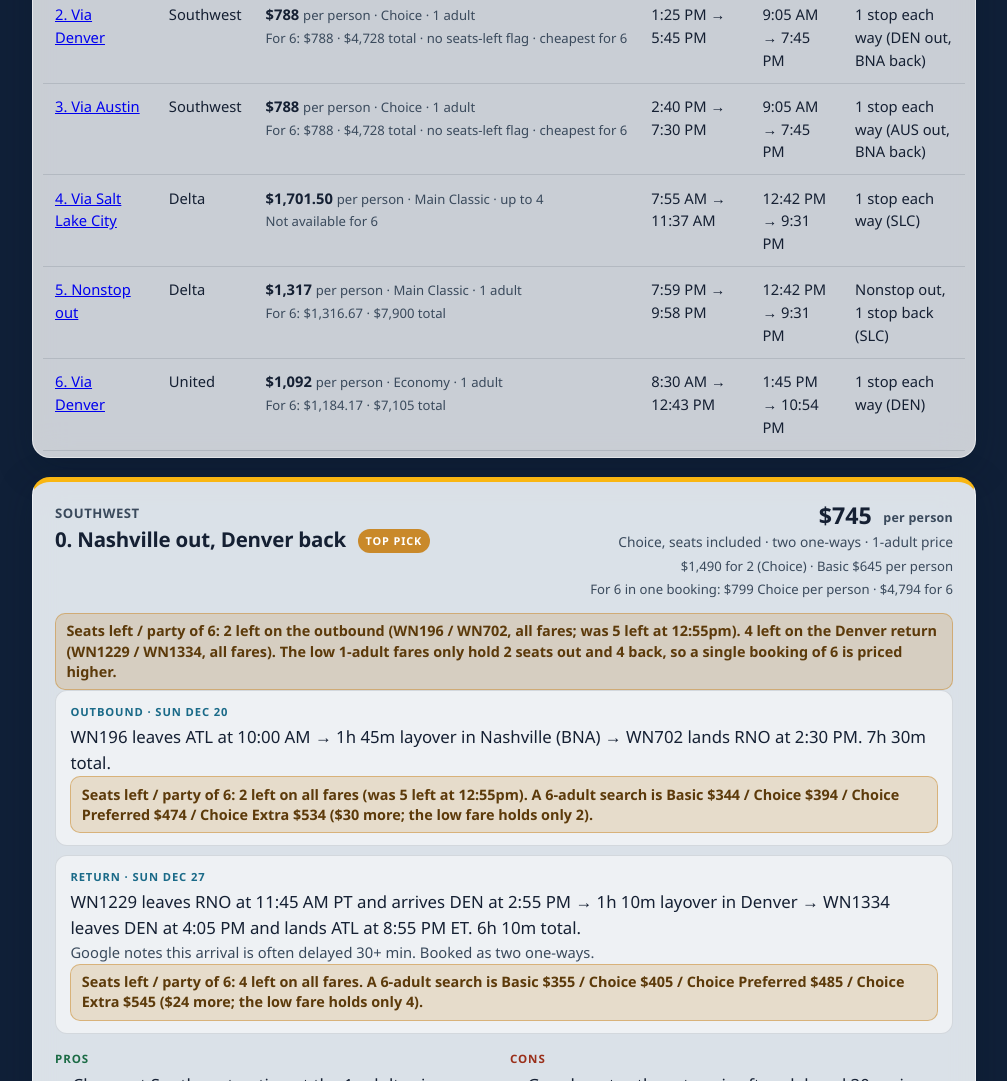
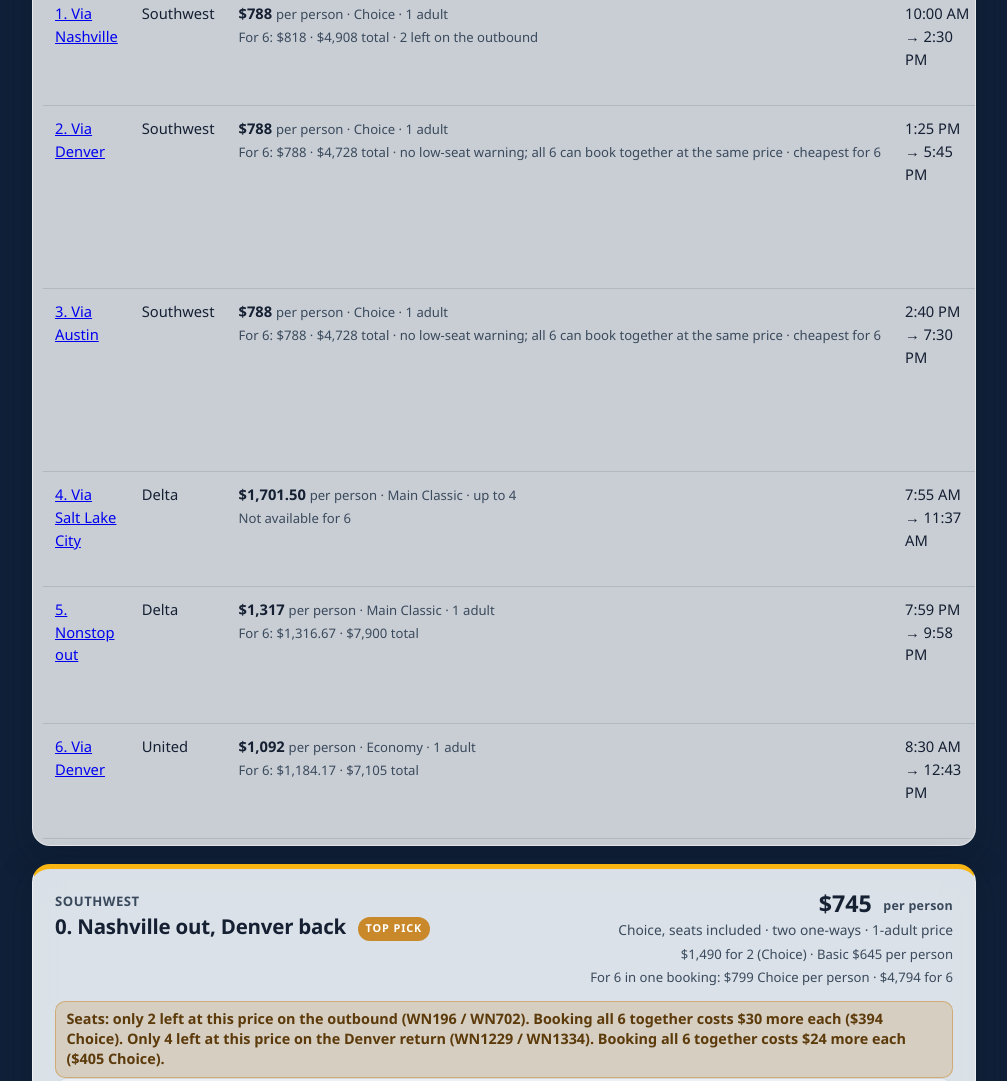
Before and after one commit to StephenOnABike/tahoe-family-rentals, a plain HTML site: page trip/index.html in a window 1280 px wide. Shown: the part 1577-2658 px from the top of the page, without its empty margins (136-1143 px from the left). Drawn offline with Linux system fonts and the light colour scheme.

Commit message:
Reword Flights tab seats-left lines in plain language
Replaces the confusing “no seats-left flag” wording on every option and mix-and-match seats line, and in the matching table and fare-panel phrases. Keeps prices, times, and the Option 0 split estimate unchanged.

```diff
--- a/trip/index.html
+++ b/trip/index.html
@@ -686,7 +686,7 @@
         <strong>Prices are per person, round trip, in economy. Checked bags are not included.</strong>
       </div>
       <div class="party-note">
-        <strong>Party of 6.</strong> Six people are flying these flights, and they may need to split across flights. Some fares only hold a few seats at the low 1-adult price, so a booking for all 6 can cost more. Each option and mix-and-match flight has a <strong>Seats left / party of 6</strong> line. The 1-adult prices are still shown. Checked around 1:05–1:25pm ET on Friday, November 27, 2026.
+        <strong>Party of 6.</strong> Six people are flying these flights, and they may need to split across flights. Some fares only hold a few seats at the low 1-adult price, so a booking for all 6 can cost more. Each option and mix-and-match flight has a <strong>Seats</strong> line. The 1-adult prices are still shown. Checked around 1:05–1:25pm ET on Friday, November 27, 2026.
       </div>
       <p>These are round-trip flights from Atlanta (ATL) to Reno (RNO) on <strong>Sunday, December 20</strong> out and <strong>Sunday, December 27</strong> back.</p>
       <p class="note">Southwest <strong>Basic</strong> is cheaper, but seat selection costs extra. <strong>Choice</strong> includes seat selection, so you can sit together. At the 1-adult price, Options 1, 2, and 3 are $788 Choice / $688 Basic, and Option 0 is $43 less ($745 Choice / $645 Basic). For all 6 in one booking, Options 2 and 3 stay $788 Choice ($4,728 for 6) and are the cheapest Southwest Choice options. Option 0 rises to $799 ($4,794 for 6) because the outbound only holds 2 seats at the low fare and the Denver return only holds 4. Option 1 is $818 ($4,908 for 6).</p>
@@ -730,7 +730,7 @@
           <tr>
             <td><a href="#option-2">2. Via Denver</a></td>
             <td>Southwest</td>
-            <td class="price">$788 <span class="muted">per person · Choice · 1 adult</span><br><span class="muted">For 6: $788 · $4,728 total · no seats-left flag · cheapest for 6</span></td>
+            <td class="price">$788 <span class="muted">per person · Choice · 1 adult</span><br><span class="muted">For 6: $788 · $4,728 total · no low-seat warning; all 6 can book together at the same price · cheapest for 6</span></td>
             <td>1:25 PM → 5:45 PM</td>
             <td>9:05 AM → 7:45 PM</td>
             <td>1 stop each way (DEN out, BNA back)</td>
@@ -738,7 +738,7 @@
           <tr>
             <td><a href="#option-3">3. Via Austin</a></td>
             <td>Southwest</td>
-            <td class="price">$788 <span class="muted">per person · Choice · 1 adult</span><br><span class="muted">For 6: $788 · $4,728 total · no seats-left flag · cheapest for 6</span></td>
+            <td class="price">$788 <span class="muted">per person · Choice · 1 adult</span><br><span class="muted">For 6: $788 · $4,728 total · no low-seat warning; all 6 can book together at the same price · cheapest for 6</span></td>
             <td>2:40 PM → 7:30 PM</td>
             <td>9:05 AM → 7:45 PM</td>
             <td>1 stop each way (AUS out, BNA back)</td>
@@ -784,18 +784,18 @@
           <span class="per-person">For 6 in one booking: $799 Choice per person · $4,794 for 6</span>
         </div>
       </div>
-      <p class="seats tight"><strong>Seats left / party of 6:</strong> 2 left on the outbound (WN196 / WN702, all fares; was 5 left at 12:55pm). 4 left on the Denver return (WN1229 / WN1334, all fares). The low 1-adult fares only hold 2 seats out and 4 back, so a single booking of 6 is priced higher.</p>
+      <p class="seats tight"><strong>Seats:</strong> only 2 left at this price on the outbound (WN196 / WN702). Booking all 6 together costs $30 more each ($394 Choice). Only 4 left at this price on the Denver return (WN1229 / WN1334). Booking all 6 together costs $24 more each ($405 Choice).</p>
       <div class="legs">
         <div class="leg">
           <div class="leg-label">Outbound · Sun Dec 20</div>
           <p>WN196 leaves ATL at 10:00 AM → 1h 45m layover in Nashville (BNA) → WN702 lands RNO at 2:30 PM. 7h 30m total.</p>
-          <p class="seats tight"><strong>Seats left / party of 6:</strong> 2 left on all fares (was 5 left at 12:55pm). A 6-adult search is Basic $344 / Choice $394 / Choice Preferred $474 / Choice Extra $534 ($30 more; the low fare holds only 2).</p>
+          <p class="seats tight"><strong>Seats:</strong> only 2 left at this price. Booking all 6 together costs $30 more each ($394 Choice).</p>
         </div>
         <div class="leg">
           <div class="leg-label">Return · Sun Dec 27</div>
           <p>WN1229 leaves RNO at 11:45 AM PT and arrives DEN at 2:55 PM → 1h 10m layover in Denver → WN1334 leaves DEN at 4:05 PM and lands ATL at 8:55 PM ET. 6h 10m total.</p>
           <p class="flights">Google notes this arrival is often delayed 30+ min. Booked as two one-ways.</p>
-          <p class="seats tight"><strong>Seats left / party of 6:</strong> 4 left on all fares. A 6-adult search is Basic $355 / Choice $405 / Choice Preferred $485 / Choice Extra $545 ($24 more; the low fare holds only 4).</p>
+          <p class="seats tight"><strong>Seats:</strong> only 4 left at this price. Booking all 6 together costs $24 more each ($405 Choice).</p>
         </div>
       </div>
       <div class="pc">
@@ -838,18 +838,18 @@
           <span class="per-person">For 6 in one booking: $818 Choice per person · $4,908 for 6</span>
         </div>
       </div>
-      <p class="seats tight"><strong>Seats left / party of 6:</strong> 2 left on the outbound (WN196 / WN702, all fares; was 5 left at 12:55pm). No seats-left flag on the Nashville return. A booking of 6 is $818 Choice because the outbound low fare only holds 2.</p>
+      <p class="seats tight"><strong>Seats:</strong> only 2 left at this price on the outbound (WN196 / WN702). Booking all 6 together costs $30 more each ($394 Choice). On the Nashville return, no low-seat warning; all 6 can book together at the same price.</p>
       <div class="legs">
         <div class="leg">
           <div class="leg-label">Outbound · Sun Dec 20</div>
           <p>WN196 leaves ATL at 10:00 AM → 1h45m layover in Nashville (BNA) → WN702 lands RNO at 2:30 PM.</p>
-          <p class="seats tight"><strong>Seats left / party of 6:</strong> 2 left on all fares (was 5 left at 12:55pm). A 6-adult search is Basic $344 / Choice $394 / Choice Preferred $474 / Choice Extra $534 ($30 more; the low fare holds only 2).</p>
+          <p class="seats tight"><strong>Seats:</strong> only 2 left at this price. Booking all 6 together costs $30 more each ($394 Choice).</p>
         </div>
         <div class="leg">
           <div class="leg-label">Return · Sun Dec 27</div>
           <p>WN2261 leaves RNO at 9:05 AM → 2h40m layover in Nashville (BNA) → WN237 lands ATL at 7:45 PM.</p>
           <p class="flights">Same return flight as Options 2 and 3.</p>
-          <p class="seats"><strong>Seats left / party of 6:</strong> No seats-left flag. A 6-adult search is still Basic $374 / Choice $424 / Choice Preferred $504 / Choice Extra $564, fine for 6.</p>
+          <p class="seats"><strong>Seats:</strong> no low-seat warning; all 6 can book together at the same price.</p>
         </div>
       </div>
       <div class="pc">
@@ -885,18 +885,18 @@
           <span class="per-person">For 6 in one booking: $788 Choice per person · $4,728 for 6</span>
         </div>
       </div>
-      <p class="seats"><strong>Seats left / party of 6:</strong> No seats-left flag on either flight. Fine for 6 at the same $788 Choice price ($4,728 for 6). This and Option 3 are the cheapest Choice options for 6 in one booking.</p>
+      <p class="seats"><strong>Seats:</strong> no low-seat warning; all 6 can book together at the same price.</p>
       <div class="legs">
         <div class="leg">
           <div class="leg-label">Outbound · Sun Dec 20</div>
           <p>WN1581 leaves ATL at 1:25 PM → 1h35m layover in Denver (DEN) → WN3762 lands RNO at 5:45 PM.</p>
-          <p class="seats"><strong>Seats left / party of 6:</strong> No seats-left flag. A 6-adult search is still Basic $314 / Choice $364 / Choice Preferred $444 / Choice Extra $504, fine for 6.</p>
+          <p class="seats"><strong>Seats:</strong> no low-seat warning; all 6 can book together at the same price.</p>
         </div>
         <div class="leg">
           <div class="leg-label">Return · Sun Dec 27</div>
           <p>WN2261 leaves RNO at 9:05 AM → 2h40m layover in Nashville (BNA) → WN237 lands ATL at 7:45 PM.</p>
           <p class="flights">Same return flight as Options 1 and 3.</p>
-          <p class="seats"><strong>Seats left / party of 6:</strong> No seats-left flag. A 6-adult search is still Basic $374 / Choice $424 / Choice Preferred $504 / Choice Extra $564, fine for 6.</p>
+          <p class="seats"><strong>Seats:</strong> no low-seat warning; all 6 can book together at the same price.</p>
         </div>
       </div>
       <div class="pc">
@@ -933,18 +933,18 @@
           <span class="per-person">For 6 in one booking: $788 Choice per person · $4,728 for 6</span>
         </div>
       </div>
-      <p class="seats"><strong>Seats left / party of 6:</strong> No seats-left flag on either flight. Fine for 6 at the same $788 Choice price ($4,728 for 6). This and Option 2 are the cheapest Choice options for 6 in one booking.</p>
+      <p class="seats"><strong>Seats:</strong> no low-seat warning; all 6 can book together at the same price.</p>
       <div class="legs">
         <div class="leg">
           <div class="leg-label">Outbound · Sun Dec 20</div>
           <p>WN193 leaves ATL at 2:40 PM → 1h40m layover in Austin (AUS) → WN419 lands RNO at 7:30 PM.</p>
-          <p class="seats"><strong>Seats left / party of 6:</strong> No seats-left flag. A 6-adult search is still Basic $314 / Choice $364 / Choice Preferred $444 / Choice Extra $504, fine for 6.</p>
+          <p class="seats"><strong>Seats:</strong> no low-seat warning; all 6 can book together at the same price.</p>
         </div>
         <div class="leg">
           <div class="leg-label">Return · Sun Dec 27</div>
           <p>WN2261 leaves RNO at 9:05 AM → 2h40m layover in Nashville (BNA) → WN237 lands ATL at 7:45 PM.</p>
           <p class="flights">Same return flight as Options 1 and 2.</p>
-          <p class="seats"><strong>Seats left / party of 6:</strong> No seats-left flag. A 6-adult search is still Basic $374 / Choice $424 / Choice Preferred $504 / Choice Extra $564, fine for 6.</p>
+          <p class="seats"><strong>Seats:</strong> no low-seat warning; all 6 can book together at the same price.</p>
         </div>
       </div>
       <div class="pc">
@@ -978,7 +978,7 @@
           <span class="per-person">$1,701.50 per person at 4 adults · $3,403 for 2</span>
         </div>
       </div>
-      <p class="seats unavailable"><strong>Seats left / party of 6:</strong> Not available for 6. The 7:55 AM outbound only showed for up to 4 adults ($1,701.50 per person at 4).</p>
+      <p class="seats unavailable"><strong>Seats:</strong> not available for 6. Google shows it for at most 4.</p>
       <div class="legs">
         <div class="leg">
           <div class="leg-label">Outbound · Sun Dec 20</div>
@@ -1023,7 +1023,7 @@
           <span class="per-person">For 6: $1,316.67 per person · $7,900 for 6</span>
         </div>
       </div>
-      <p class="seats"><strong>Seats left / party of 6:</strong> No seats-left text shown. At 6 adults: $1,316.67 per person ($7,900 for 6).</p>
+      <p class="seats"><strong>Seats:</strong> available for all 6 (airline doesn't show a count). At 6 adults: $1,316.67 per person ($7,900 for 6).</p>
       <div class="legs">
         <div class="leg">
           <div class="leg-label">Outbound · Sun Dec 20</div>
@@ -1068,7 +1068,7 @@
           <span class="per-person">For 6: $1,184.17 per person · $7,105 for 6</span>
         </div>
       </div>
-      <p class="seats"><strong>Seats left / party of 6:</strong> No seats-left text shown. At 6 adults: $1,184.17 per person ($7,105 for 6).</p>
+      <p class="seats"><strong>Seats:</strong> available for all 6 (airline doesn't show a count). At 6 adults: $1,184.17 per person ($7,105 for 6).</p>
       <div class="legs">
         <div class="leg">
           <div class="leg-label">Outbound · Sun Dec 20</div>
@@ -1195,7 +1195,7 @@
         <div class="leg">
           <div class="leg-label">Outbound · Sun Dec 20</div>
           <p>WN196 leaves ATL at 10:00 AM → 1h 45m layover in Nashville (BNA) → WN702 lands RNO at 2:30 PM.</p>
-          <p class="seats tight"><strong>Seats left / party of 6:</strong> 2 left on all fares (was 5 left at 12:55pm). A 6-adult search is Basic $344 / Choice $394 / Choice Preferred $474 / Choice Extra $534 ($30 more; the low fare holds only 2).</p>
+          <p class="seats tight"><strong>Seats:</strong> only 2 left at this price. Booking all 6 together costs $30 more each ($394 Choice).</p>
         </div>
       </div>
     </article>
@@ -1217,7 +1217,7 @@
         <div class="leg">
           <div class="leg-label">Outbound · Sun Dec 20</div>
           <p>WN1581 leaves ATL at 1:25 PM → 1h 35m layover in Denver (DEN) → WN3762 lands RNO at 5:45 PM.</p>
-          <p class="seats"><strong>Seats left / party of 6:</strong> No seats-left flag. A 6-adult search is still Basic $314 / Choice $364 / Choice Preferred $444 / Choice Extra $504, fine for 6.</p>
+          <p class="seats"><strong>Seats:</strong> no low-seat warning; all 6 can book together at the same price.</p>
         </div>
       </div>
     </article>
@@ -1242,7 +1242,7 @@
           <div class="leg-label">Return · Sun Dec 27</div>
           <p>WN2261 leaves RNO at 9:05 AM PT → 2h 40m layover in Nashville (BNA) → WN237 lands ATL at 7:45 PM ET. 7h 40m total.</p>
           <p class="flights">This is the same return already used on Options 1, 2, and 3 above, shown here as a one-way for comparison.</p>
-          <p class="seats"><strong>Seats left / party of 6:</strong> No seats-left flag. A 6-adult search is still Basic $374 / Choice $424 / Choice Preferred $504 / Choice Extra $564, fine for 6.</p>
+          <p class="seats"><strong>Seats:</strong> no low-seat warning; all 6 can book together at the same price.</p>
         </div>
       </div>
     </article>
@@ -1264,7 +1264,7 @@
         <div class="leg">
           <div class="leg-label">Return · Sun Dec 27</div>
           <p>AA1911 leaves RNO at 11:09 AM PT → 1h 26m layover in Dallas/Fort Worth (DFW) → AA2237 lands ATL at 8:58 PM ET. 6h 49m total.</p>
-          <p class="seats"><strong>Seats left / party of 6:</strong> No seats-left text shown. At 6 adults: $708.33 per person ($4,250 for 6).</p>
+          <p class="seats"><strong>Seats:</strong> available for all 6 (airline doesn't show a count). At 6 adults: $708.33 per person ($4,250 for 6).</p>
         </div>
       </div>
       <div class="pc">
@@ -1304,7 +1304,7 @@
         <div class="leg">
           <div class="leg-label">Return · Sun Dec 27</div>
           <p>WN175 leaves RNO at 10:05 AM PT → 2h 20m layover in Dallas Love Field (DAL) → WN212 lands ATL at 8:35 PM ET. 7h 30m total.</p>
-          <p class="seats"><strong>Seats left / party of 6:</strong> No seats-left flag. A 6-adult search is still Basic $394 / Choice $439 / Choice Preferred $519 / Choice Extra $579, fine for 6.</p>
+          <p class="seats"><strong>Seats:</strong> no low-seat warning; all 6 can book together at the same price.</p>
         </div>
       </div>
       <div class="pc">
@@ -1345,7 +1345,7 @@
           <div class="leg-label">Return · Sun Dec 27</div>
           <p>WN1229 leaves RNO at 11:45 AM PT and arrives DEN at 2:55 PM (2h 10m) → 1h 10m layover in Denver → WN1334 leaves DEN at 4:05 PM and lands ATL at 8:55 PM ET (2h 50m). 6h 10m total.</p>
           <p class="flights">Google notes this arrival is often delayed 30+ min.</p>
-          <p class="seats tight"><strong>Seats left / party of 6:</strong> 4 left on all fares. A 6-adult search is Basic $355 / Choice $405 / Choice Preferred $485 / Choice Extra $545 ($24 more; the low fare holds only 4).</p>
+          <p class="seats tight"><strong>Seats:</strong> only 4 left at this price. Booking all 6 together costs $24 more each ($405 Choice).</p>
         </div>
       </div>
       <div class="pc">
@@ -1373,8 +1373,8 @@
     <section class="panel intro" aria-labelledby="southwest-fares">
       <h2 id="southwest-fares" style="color:var(--ink);text-shadow:none;margin-top:0;font-size:1.25rem;">Southwest.com fare types</h2>
       <p>Checked on Southwest.com around 1:05–1:25pm ET on Friday, November 27, 2026. Prices are per person, one way. 1-adult fares are listed first, then the 6-adult search where it differs.</p>
-      <p>Option 1 outbound (WN196 / WN702): 1-adult Basic $314, Choice $364, Choice Preferred $444, Choice Extra $504, with 2 left on all fares (was 5 left at 12:55pm). A 6-adult search is Basic $344, Choice $394, Choice Preferred $474, Choice Extra $534 ($30 more; the low fare holds only 2). Option 2 outbound (WN1581 / WN3762): Basic $314, Choice $364, Choice Preferred $444, Choice Extra $504, no seats-left flag, fine for 6. Option 3 outbound (WN193 / WN419): Basic $314, Choice $364, Choice Preferred $444, Choice Extra $504, no seats-left flag, fine for 6.</p>
-      <p>Nashville return (WN2261 / WN237): Basic $374, Choice $424, Choice Preferred $504, Choice Extra $564, no seats-left flag, fine for 6. Dallas Love Field return (WN175 / WN212): Basic $394, Choice $439, Choice Preferred $519, Choice Extra $579, no seats-left flag, fine for 6. Denver return (WN1229 / WN1334): 1-adult Basic $331, Choice $381, Choice Preferred $461, Choice Extra $521, with 4 left on all fares. A 6-adult search is Basic $355, Choice $405, Choice Preferred $485, Choice Extra $545 ($24 more; the low fare holds only 4).</p>
+      <p>Option 1 outbound (WN196 / WN702): 1-adult Basic $314, Choice $364, Choice Preferred $444, Choice Extra $504, with 2 left on all fares (was 5 left at 12:55pm). A 6-adult search is Basic $344, Choice $394, Choice Preferred $474, Choice Extra $534 ($30 more; the low fare holds only 2). Option 2 outbound (WN1581 / WN3762): Basic $314, Choice $364, Choice Preferred $444, Choice Extra $504, no low-seat warning; all 6 can book together at the same price. Option 3 outbound (WN193 / WN419): Basic $314, Choice $364, Choice Preferred $444, Choice Extra $504, no low-seat warning; all 6 can book together at the same price.</p>
+      <p>Nashville return (WN2261 / WN237): Basic $374, Choice $424, Choice Preferred $504, Choice Extra $564, no low-seat warning; all 6 can book together at the same price. Dallas Love Field return (WN175 / WN212): Basic $394, Choice $439, Choice Preferred $519, Choice Extra $579, no low-seat warning; all 6 can book together at the same price. Denver return (WN1229 / WN1334): 1-adult Basic $331, Choice $381, Choice Preferred $461, Choice Extra $521, with 4 left on all fares. A 6-adult search is Basic $355, Choice $405, Choice Preferred $485, Choice Extra $545 ($24 more; the low fare holds only 4).</p>
       <p>Choice includes a standard seat pick. Basic seats are assigned at check-in. At the 1-adult Choice price, Option 0 is $745 per person, and Options 1, 2, and 3 are $788. For all 6 in one booking, Option 0 is $799, Option 1 is $818, and Options 2 and 3 are $788, the cheapest Choice options for 6. Option 1 out plus this Denver return is Option 0.</p>
     </section>
 
```
